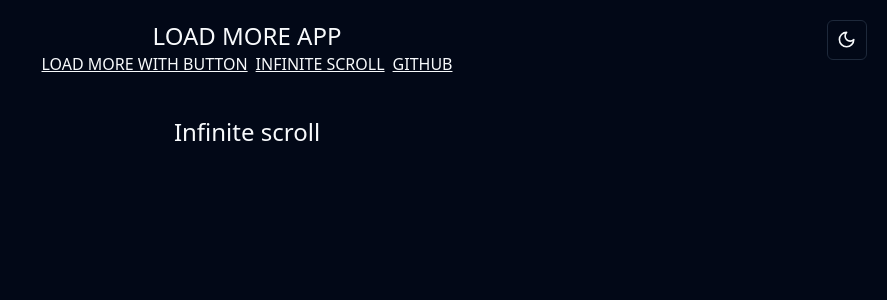
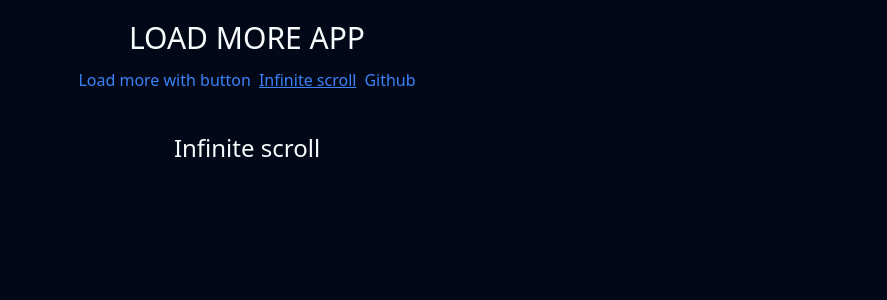
Before and after one commit to em-jose/react-load-more, a React (Vite) app: page /infinite in a window 1280 px wide. Shown: the top 300 px of the page, without its empty margins (393-1280 px from the left). Built offline with nearby package versions, Linux system fonts and the light colour scheme; no server answers.

Commit message:
feat: style header component

```diff
--- a/src/components/Header.tsx
+++ b/src/components/Header.tsx
@@ -1,29 +1,43 @@
-import { Link } from "react-router-dom";
-import { ModeToggle } from "./ui/mode-toggle";
+import { NavLink } from "react-router-dom";
+import { twMerge } from "tailwind-merge";
+// import { ModeToggle } from "./ui/mode-toggle";
 
 export const Header = () => {
     return (
         <header className="p-5">
             <div className="flex justify-center">
-                <h1 className="text-2xl uppercase">Load More App</h1>
+                <h1 className="text-3xl uppercase">Load More App</h1>
             </div>
-            <div className="flex gap-2 justify-center items-center">
-                <Link to="/button" className="uppercase underline">
+            <div className="flex gap-2 justify-center items-center flex-wrap mt-3">
+                <NavLink
+                    to="/button"
+                    className={({ isActive }) =>
+                        twMerge(
+                            "font-medium text-blue-500 hover:underline",
+                            isActive && "underline"
+                        )
+                    }
+                >
                     Load more with button
-                </Link>
-                <Link to="/infinite" className="uppercase underline">
+                </NavLink>
+                <NavLink
+                    to="/infinite"
+                    className={({ isActive }) =>
+                        twMerge(
+                            "font-medium text-blue-500 hover:underline",
+                            isActive && "underline"
+                        )
+                    }
+                >
                     Infinite scroll
-                </Link>
+                </NavLink>
                 <a
                     href="https://github.com/em-jose/react-load-more"
                     target="_blank"
-                    className="uppercase underline"
+                    className="font-medium text-blue-500 hover:underline"
                 >
                     Github
                 </a>
-                <div className="absolute top-0 right-0 m-5">
-                    <ModeToggle />
-                </div>
             </div>
         </header>
     );
```
